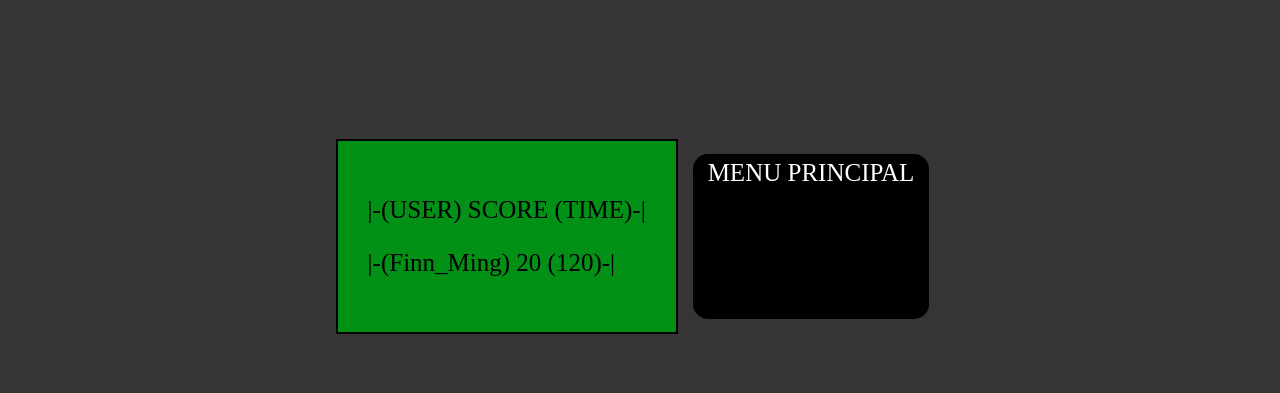
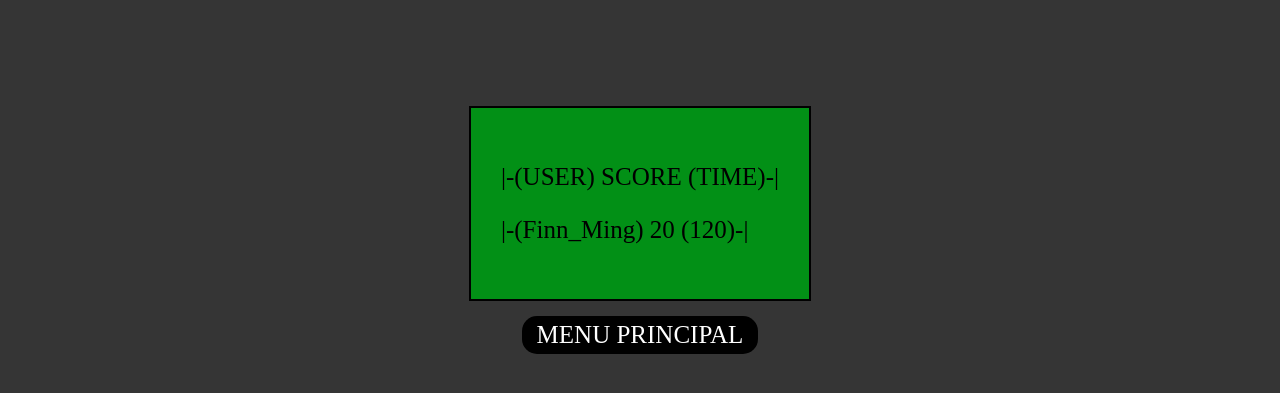
Before and after one commit to lfilella97/PASAPAL-ISDI, a plain HTML site: page index.html in a window 1280 px wide. Both pictures are taken after a click on the item "RANKING". Shown: the part 83-476 px from the top of the page. Drawn offline with Linux system fonts and the light colour scheme.

Commit message:
Add files via upload

```diff
--- a/styles/style.css
+++ b/styles/style.css
@@ -151,6 +151,9 @@ main{
     background-color: rgba(0, 0, 0, 0.521);
     box-shadow: 0px 0px 2px 2px rgba(0, 0, 0, 0.521);
 }
+.menu-alone{
+    margin: 15px 70px;
+}
 
 .red{
     background-color: crimson;
@@ -164,6 +167,7 @@ main{
     background-color: rgba(0, 149, 22, 0.952);
     padding: 30px;
     border: 2px solid black;
+    margin: 0px 20px
 };
 
 .ranking{
```
